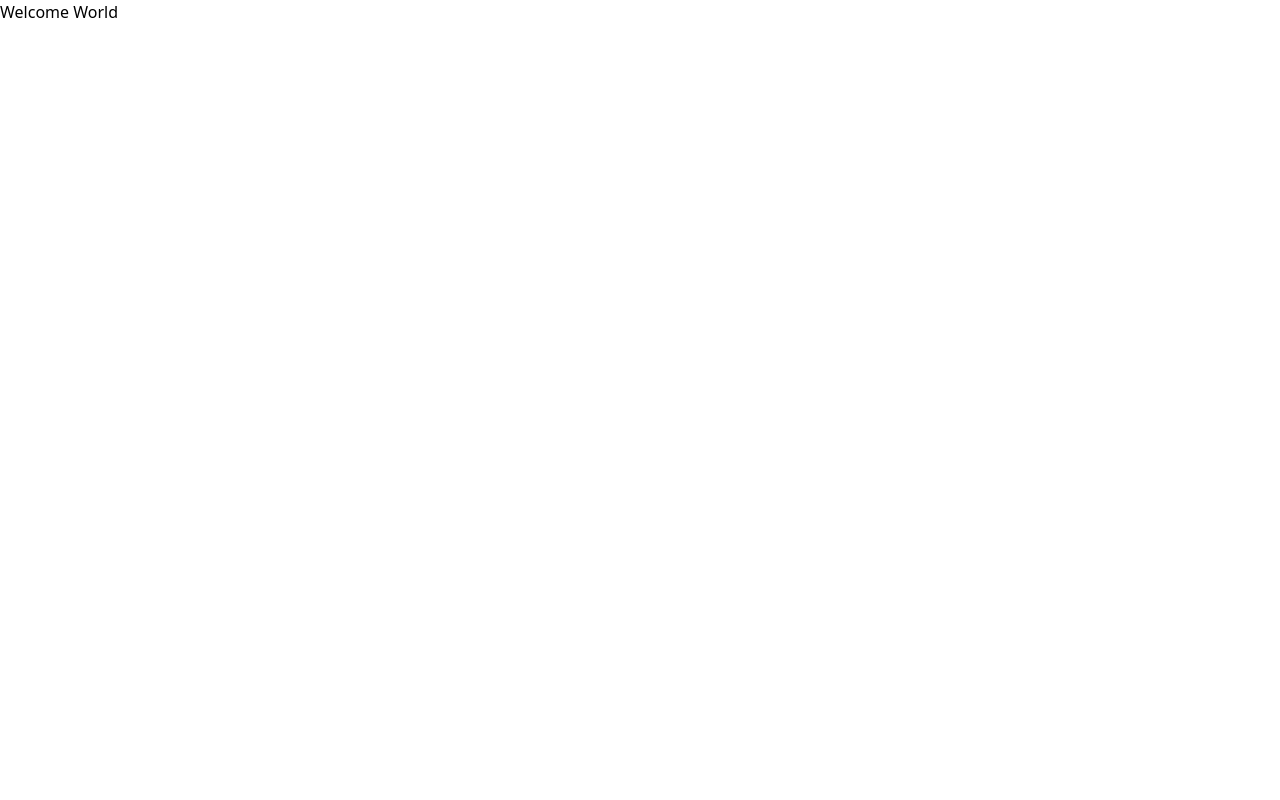
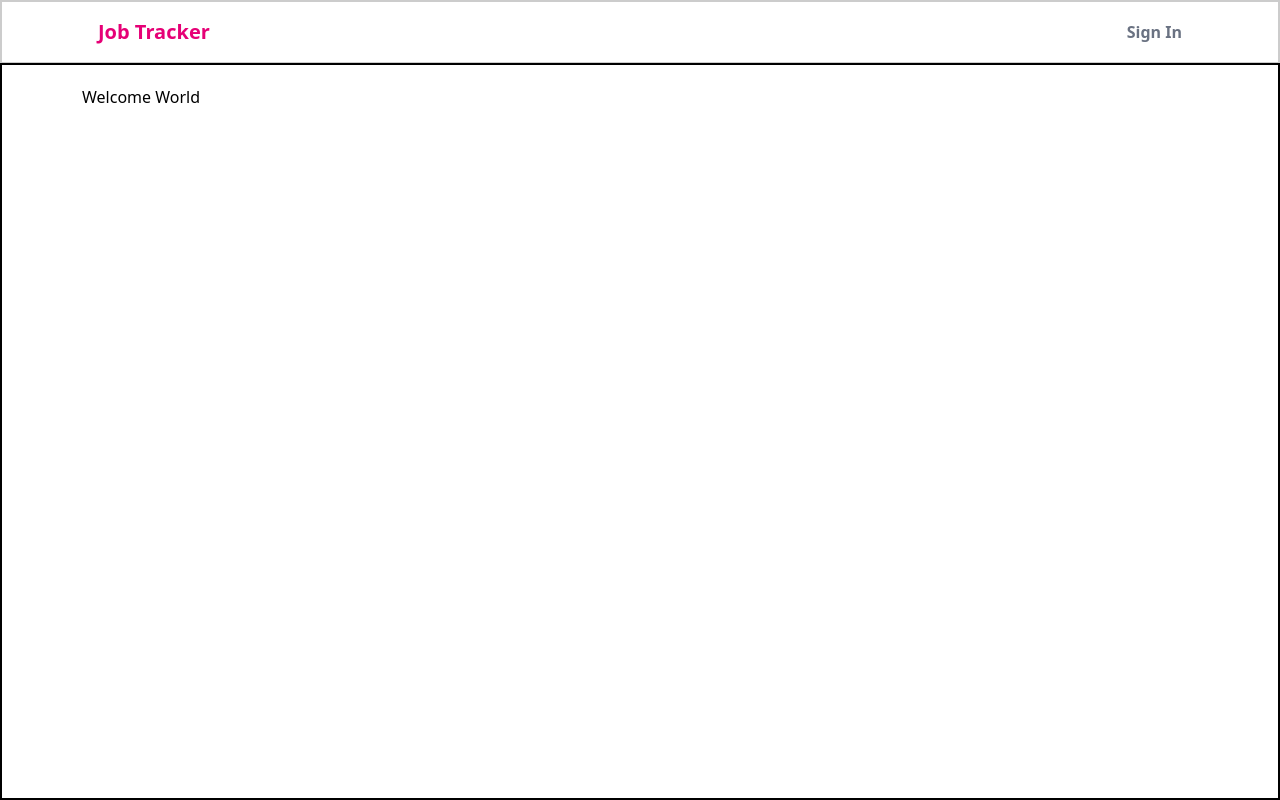
Before and after one commit to p-glazowski/job-application-tracker, a Next.js app: page / in a window 1280 px wide. Built offline with nearby package versions, Linux system fonts and the light colour scheme.

Commit message:
added flex-1 and navbar

```diff
--- a/app/layout.tsx
+++ b/app/layout.tsx
@@ -1,6 +1,7 @@
 import type { Metadata } from 'next';
 import { Geist, Geist_Mono } from 'next/font/google';
 import './globals.css';
+import NavBar from '@/components/NavBar';
 
 const geistSans = Geist({
   variable: '--font-geist-sans',
@@ -25,8 +26,9 @@ export default function RootLayout({
   return (
     <html lang="en">
       <body
-        className={`${geistSans.variable} ${geistMono.variable} antialiased`}
+        className={`${geistSans.variable} ${geistMono.variable} antialiased flex flex-col`}
       >
+        <NavBar />
         {children}
       </body>
     </html>
--- a/app/page.tsx
+++ b/app/page.tsx
@@ -1,6 +1,6 @@
 export default function Home() {
   return (
-    <div>
+    <div className="flex-1 border-2 p-5 px-20">
       <h1>Welcome World</h1>
     </div>
   );
--- /dev/null
+++ b/components/NavBar.tsx
@@ -0,0 +1,12 @@
+export default function NavBar() {
+  return (
+    <header className="border-b border-2 border-black/20 p-4">
+      <nav className="px-20 mx-auto flex items-center justify-between">
+        <div className="font-bold text-xl text-pink-600">Job Tracker</div>
+        <ul className="text-gray-500 font-bold">
+          <li>Sign In</li>
+        </ul>
+      </nav>
+    </header>
+  );
+}
```
